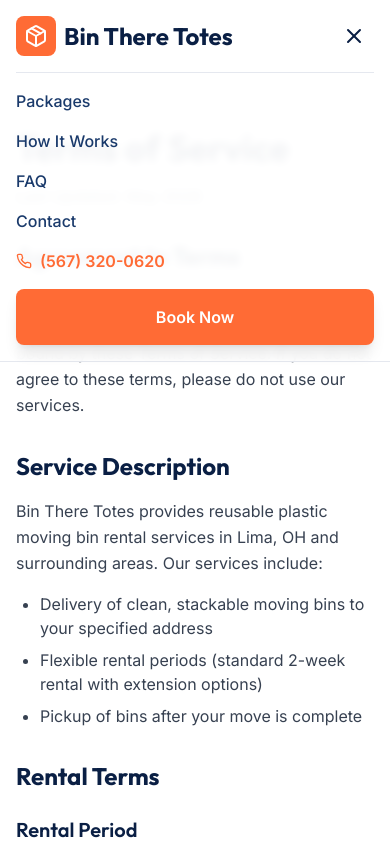
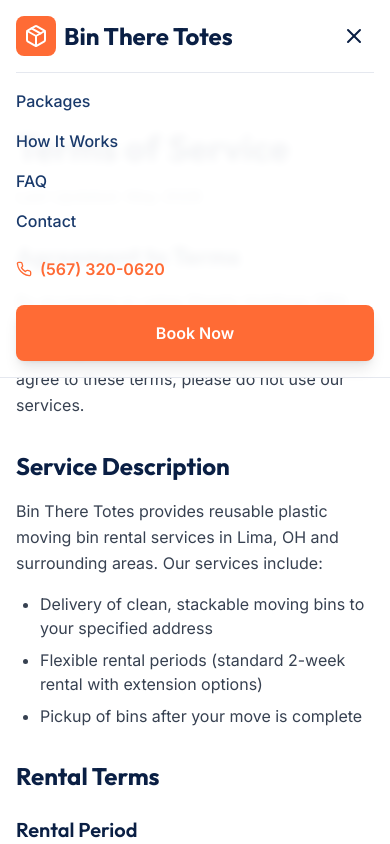
Before and after one commit to lasersolosbd/BinThereTotes, a Next.js app: page /terms in a window 390 px wide. Both pictures are taken after a click on the button 354 px from the left and 36 px from the top of the page. Shown: the top 844 px of the page. Built offline with nearby package versions, Linux system fonts and the light colour scheme.

Commit message:
Update Header.tsx

```diff
--- a/components/Header.tsx
+++ b/components/Header.tsx
@@ -67,7 +67,7 @@
             <a href="/#contact" className="block text-navy-light hover:text-orange transition-colors font-medium">
               Contact
             </a>
-            <a href="tel:+15673200620" className="flex items-center space-x-2 text-orange font-semibold">
+            <a href="tel:+15673200620" className="flex items-center space-x-2 text-orange font-semibold py-2">
               <Phone className="h-4 w-4" />
               <span>(567) 320-0620</span>
             </a>
```
